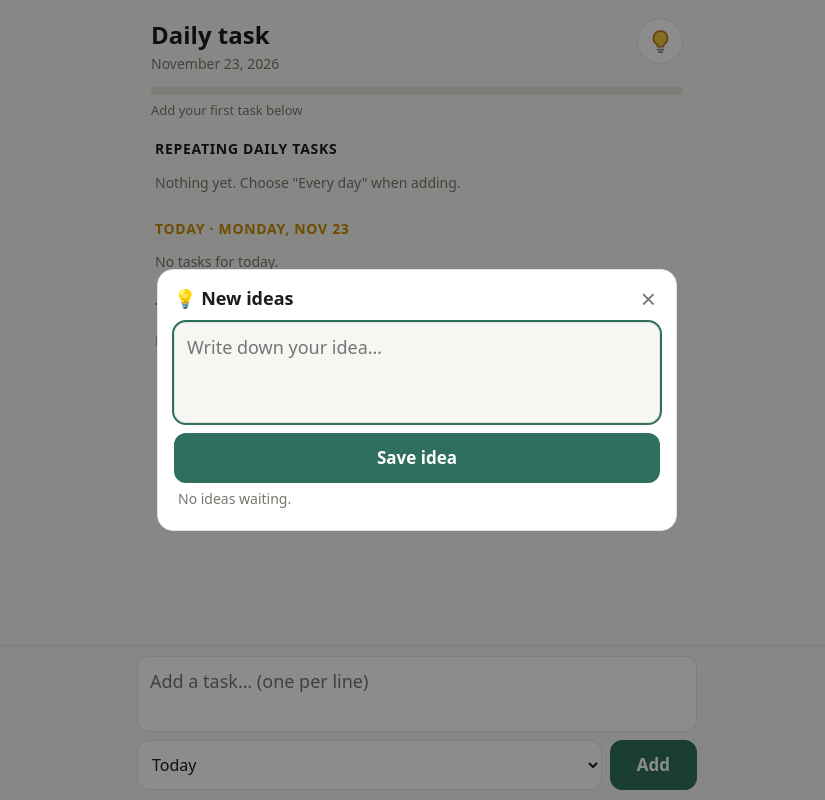
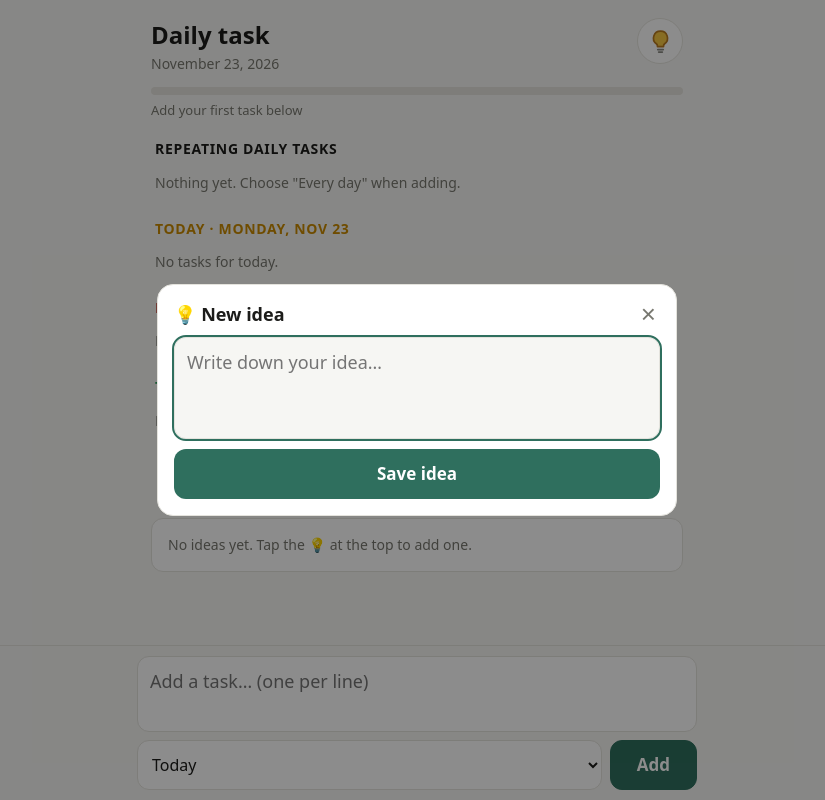
Before and after one commit to sinhdao/Daily-task, a plain HTML site: page index.html in a window 1280 px wide. Both pictures are taken after a click on the button "New ideas". Shown: the whole page, without its empty margins (223-1048 px from the left). Drawn offline with Linux system fonts and the light colour scheme.

Commit message:
Thêm mục Backlog cho việc tồn; hiện ý tưởng ở danh sách chính và mục Completed ideas
Co-Authored-By: Claude Sonnet 5.5 <noreply@anthropic.com>
Claude-Session: https://claude.ai/code/session_013uHqrgoxY5DJ8YSwMuwQQ3

```diff
--- a/index.html
+++ b/index.html
@@ -29,8 +29,13 @@ h2{font-size:13px;text-transform:uppercase;letter-spacing:.05em;color:var(--mute
 .h-daily,.h-today,.h-tom{font-weight:800;font-size:14px}
 .h-daily{color:var(--ink)}
 .h-today{color:#c98a00}
+.h-bl{color:#c0392b;font-weight:800;font-size:14px}
 .h-tom{color:#2f9e5f}
-@media(prefers-color-scheme:dark){.h-today{color:#f5c542}.h-tom{color:#5fd08a}}
+@media(prefers-color-scheme:dark){.h-bl{color:#ef8a7e}.h-today{color:#f5c542}.h-tom{color:#5fd08a}}
+.item.backlog{border-left:4px solid #c0392b}
+.box{background:var(--card);border:1px solid var(--line);border-radius:12px;padding:2px 12px;margin-bottom:8px}
+.box .empty{padding:14px 4px}
+.iditem button.arm{font-size:13px;background:var(--bad);color:#fff;border-radius:8px;padding:5px 8px;line-height:1.2;white-space:nowrap}
 .top{display:flex;justify-content:space-between;align-items:flex-start;gap:10px}
 .bulb{position:relative;flex:none;width:46px;height:46px;border-radius:50%;border:1px solid var(--line);background:var(--card);display:grid;place-items:center;cursor:pointer;padding:0}
 .bulb svg{width:27px;height:27px}
@@ -86,10 +91,15 @@ select,.go{font:inherit;border-radius:12px;border:1px solid var(--line);backgrou
   <div id="daily"></div>
   <h2 class="h-today">Today · <span id="todayDate"></span></h2>
   <div id="once"></div>
+  <h2 class="h-bl">Backlog · <span id="blCount">0</span></h2>
+  <div id="backlog"></div>
   <h2 class="h-tom">Tomorrow · <span id="tomDate"></span></h2>
   <div id="tomorrow"></div>
   <div id="laterWrap"><h2>Upcoming</h2><div id="later"></div></div>
   <button class="clear" id="clear">Clear completed tasks</button>
+  <h2>💡 Ideas · <span id="ideaCount">0</span></h2>
+  <div id="ideas" class="box"></div>
+  <div id="ideaDoneWrap"><h2>Completed ideas · <span id="ideaDoneCount">0</span></h2><div id="ideasDone" class="box"></div></div>
 </div>
 <form id="f" autocomplete="off">
   <div class="row hide" id="dateRow"><label for="dt">Do it on</label><input type="date" id="dt"></div>
@@ -100,10 +110,9 @@ select,.go{font:inherit;border-radius:12px;border:1px solid var(--line);backgrou
   </div>
 </form>
 <dialog id="idDlg">
-  <div class="dh"><strong>💡 New ideas</strong><button type="button" id="idClose" aria-label="Close">×</button></div>
+  <div class="dh"><strong>💡 New idea</strong><button type="button" id="idClose" aria-label="Close">×</button></div>
   <textarea id="it" rows="3" maxlength="600" placeholder="Write down your idea…" spellcheck="true" autocorrect="on" autocapitalize="sentences" lang="en" aria-label="Idea"></textarea>
   <button class="save" type="button" id="idSave">Save idea</button>
-  <div id="idList"></div>
 </dialog>
 <div class="toast" id="toast"></div>
 <script>
@@ -116,14 +125,14 @@ select,.go{font:inherit;border-radius:12px;border:1px solid var(--line);backgrou
   function nice(iso,withYear){var p=iso.split("-");return MON[+p[1]-1]+" "+(+p[2])+(withYear?", "+p[0]:"")}
   function lbl(iso){var p=iso.split("-"),d=new Date(+p[0],+p[1]-1,+p[2]);return WD[d.getDay()]+", "+nice(iso)}
   function toast(m){var t=$("#toast");t.textContent=m;t.classList.add("on");clearTimeout(toast.h);toast.h=setTimeout(function(){t.classList.remove("on")},1700)}
-  function load(){try{var r=JSON.parse(localStorage.getItem(KEY));if(r&&r.items)s=r}catch(e){}}
+  function load(){try{var raw=localStorage.getItem(KEY);if(raw&&!localStorage.getItem(KEY+"-bak1"))localStorage.setItem(KEY+"-bak1",raw);var r=JSON.parse(raw);if(r&&r.items)s=r}catch(e){}}
   function save(){try{localStorage.setItem(KEY,JSON.stringify(s))}catch(e){}}
   function esc(x){return String(x).replace(/[&<>"]/g,function(c){return{"&":"&amp;","<":"&lt;",">":"&gt;",'"':"&quot;"}[c]})}
   function rollover(){
     var t=today();
     if(s.day!==t){
       s.items=s.items.filter(function(i){return i.kind!=="once"||!i.done||(i.for&&i.for>=t)}); // drop finished one-off tasks, keep unfinished ones
-      s.items.forEach(function(i){if(i.kind==="daily")i.done=false});
+      s.items.forEach(function(i){if(i.kind==="daily")i.done=false;if(i.kind==="once"&&!i.done&&(!i.for||i.for<t))i.bl=true}); // unfinished tasks from earlier days go to the backlog
       s.day=t;save();
     }
   }
@@ -131,16 +140,23 @@ select,.go{font:inherit;border-radius:12px;border:1px solid var(--line);backgrou
     return '<div class="item'+(i.done?' done':'')+'"><input type="checkbox" data-c="'+i.id+'"'+(i.done?' checked':'')+'><span>'+esc(i.text)+'</span><button data-d="'+i.id+'" aria-label="Delete">×</button></div>';
   }
   function ideaRow(i){
-    var at=i.at?'Added '+nice(i.at,true):"";
-    return '<div class="iditem'+(i.done?' done':'')+'"><input type="checkbox" data-c="'+i.id+'"'+(i.done?' checked':'')+' aria-label="Completed"><div class="tx"><span>'+esc(i.text)+'</span><small>'+at+'</small></div>'+(i.done?'':'<button class="p" data-p="'+i.id+'" aria-label="Move to tasks for today">→ Task</button>')+'<button data-d="'+i.id+'" aria-label="Delete">×</button></div>';
+    var at=(i.at?'Added '+nice(i.at,true):"")+(i.done&&i.doneAt?' · Done '+nice(i.doneAt,true):"");
+    return '<div class="iditem'+(i.done?' done':'')+'"><input type="checkbox" data-c="'+i.id+'"'+(i.done?' checked':'')+' aria-label="Completed"><div class="tx"><span>'+esc(i.text)+'</span><small>'+at+'</small></div>'+(i.done?'':'<button class="p" data-p="'+i.id+'" aria-label="Add a copy to today\'s tasks">→ Task</button>')+'<button data-di="'+i.id+'" aria-label="Delete idea">×</button></div>';
   }
+  function byDate(a,b){var x=a.at||"",y=b.at||"";return x<y?1:x>y?-1:0}
   function renderIdeas(){
     var all=s.items.filter(function(i){return i.kind==="idea"});
-    var open=all.filter(function(i){return!i.done}).sort(function(a,b){return(a.at||"")<(b.at||"")?1:(a.at||"")>(b.at||"")?-1:0});
-    var done=all.filter(function(i){return i.done});
+    var open=all.filter(function(i){return!i.done}).sort(byDate);
+    var done=all.filter(function(i){return i.done}).sort(function(a,b){var x=a.doneAt||a.at||"",y=b.doneAt||b.at||"";return x<y?1:x>y?-1:0});
     $("#bdg").textContent=open.length?String(open.length):"";
-    $("#idList").innerHTML=(open.length?open.map(ideaRow).join(""):'<div class="empty">No ideas waiting.</div>')+
-      (done.length?'<div class="idh">Completed ('+done.length+')</div>'+done.map(ideaRow).join(""):"");
+    $("#ideaCount").textContent=open.length;
+    $("#ideas").innerHTML=open.length?open.map(ideaRow).join(""):'<div class="empty">No ideas yet. Tap the 💡 at the top to add one.</div>';
+    $("#ideaDoneWrap").classList.toggle("hide",!done.length);
+    $("#ideaDoneCount").textContent=done.length;
+    $("#ideasDone").innerHTML=done.map(ideaRow).join("");
+  }
+  function backlogRow(i){
+    return '<div class="item backlog'+(i.done?' done':'')+'"><input type="checkbox" data-c="'+i.id+'"'+(i.done?' checked':'')+'><span>'+esc(i.text)+'</span>'+(i.done?'':'<button class="p" data-t2="'+i.id+'" aria-label="Move to today">→ Today</button>')+'<button data-d="'+i.id+'" aria-label="Delete">×</button></div>';
   }
   function futureRow(i,showDate){
     return '<div class="item future"><span>'+esc(i.text)+(showDate?'<small>'+lbl(i.for)+'</small>':'')+'</span><button class="p" data-t2="'+i.id+'" aria-label="Move to today">→ Today</button><button data-d="'+i.id+'" aria-label="Delete">×</button></div>';
@@ -149,7 +165,8 @@ select,.go{font:inherit;border-radius:12px;border:1px solid var(--line);backgrou
     $("#date").textContent=new Date().toLocaleDateString("en-US",{month:"long",day:"numeric",year:"numeric"});
     var T=today(),TM=shift(T,1);
     var d=s.items.filter(function(i){return i.kind==="daily"}),
-        o=s.items.filter(function(i){return i.kind==="once"&&(!i.for||i.for<=T)}),
+        o=s.items.filter(function(i){return i.kind==="once"&&!i.bl&&(!i.for||i.for<=T)}),
+        bl=s.items.filter(function(i){return i.kind==="once"&&i.bl}),
         tm=s.items.filter(function(i){return i.kind==="once"&&i.for===TM}),
         lt=s.items.filter(function(i){return i.kind==="once"&&i.for>TM}).sort(function(a,b){return a.for<b.for?-1:1});
     $("#tomDate").textContent=lbl(TM);$("#todayDate").textContent=lbl(T);
@@ -158,10 +175,13 @@ select,.go{font:inherit;border-radius:12px;border:1px solid var(--line);backgrou
     $("#later").innerHTML=lt.map(function(i){return futureRow(i,true)}).join("");
     $("#daily").innerHTML=d.map(row).join("")||'<div class="empty">Nothing yet. Choose "Every day" when adding.</div>';
     $("#once").innerHTML=o.map(row).join("")||'<div class="empty">No tasks for today.</div>';
+    var blOpen=bl.filter(function(i){return!i.done}).length;
+    $("#blCount").textContent=blOpen;
+    $("#backlog").innerHTML=bl.map(backlogRow).join("")||'<div class="empty">Nothing left over. Unfinished tasks from earlier days land here.</div>';
     renderIdeas();
     var tasks=d.concat(o),n=tasks.length,k=tasks.filter(function(i){return i.done}).length;
     $("#bar").style.width=(n?k/n*100:0)+"%";
-    $("#count").textContent=n?(k+" of "+n+" done"):"Add your first task below";
+    $("#count").textContent=(n?(k+" of "+n+" done"):"Add your first task below")+(blOpen?" · "+blOpen+" in backlog":"");
   }
   function syncSel(){var v=$("#k").value;$("#t").placeholder=v==="tom"?"Task for tomorrow…":v==="pick"?"Task name…":"Add a task… (one per line)";$("#dateRow").classList.toggle("hide",v!=="pick");if(v==="pick"&&!$("#dt").value)$("#dt").value=shift(today(),2)}
   $("#k").addEventListener("change",syncSel);
@@ -184,18 +204,20 @@ select,.go{font:inherit;border-radius:12px;border:1px solid var(--line);backgrou
   var itx=$("#it");
   function fitIdea(){itx.style.height="auto";itx.style.height=Math.min(itx.scrollHeight+2,window.innerHeight*0.4)+"px"}
   itx.addEventListener("input",fitIdea);
-  $("#bulb").onclick=function(){renderIdeas();$("#idDlg").showModal();setTimeout(function(){itx.focus()},50)};
+  $("#bulb").onclick=function(){$("#idDlg").showModal();setTimeout(function(){itx.focus()},50)};
   $("#idClose").onclick=function(){$("#idDlg").close()};
   $("#idSave").onclick=function(){
     var v=itx.value.trim();if(!v){itx.focus();return}
     s.items.push({id:Date.now().toString(36)+Math.random().toString(36).slice(2,5),text:v,kind:"idea",done:false,for:"",at:today()});
-    itx.value="";fitIdea();save();render();itx.focus();
+    itx.value="";fitIdea();save();render();$("#idDlg").close();toast("Idea saved");
   };
   document.addEventListener("click",function(e){
     var c=e.target.getAttribute&&e.target.getAttribute("data-c"),d=e.target.getAttribute&&e.target.getAttribute("data-d"),pr=e.target.getAttribute&&e.target.getAttribute("data-p"),t2=e.target.getAttribute&&e.target.getAttribute("data-t2");
-    if(t2){s.items.forEach(function(i){if(i.id===t2){i.for=""}});save();render();toast("Moved to today")}
-    if(pr){s.items.forEach(function(i){if(i.id===pr){i.kind="once";i.done=false}});save();render()}
-    if(c){s.items.forEach(function(i){if(i.id===c)i.done=e.target.checked});save();render()}
+    var di=e.target.getAttribute&&e.target.getAttribute("data-di");
+    if(t2){s.items.forEach(function(i){if(i.id===t2){i.for="";i.bl=false}});save();render();toast("Moved to today")}
+    if(pr){var src=s.items.filter(function(i){return i.id===pr})[0];if(src){s.items.push({id:Date.now().toString(36)+Math.random().toString(36).slice(2,5),text:src.text,kind:"once",done:false,for:""});save();render();toast("Added to Today (idea kept)")}}
+    if(c){s.items.forEach(function(i){if(i.id===c){i.done=e.target.checked;if(i.kind==="idea")i.doneAt=i.done?today():""}});save();render()}
+    if(di){var b=e.target;if(!b.classList.contains("arm")){b.classList.add("arm");b.textContent="Delete?";clearTimeout(b._h);b._h=setTimeout(function(){b.classList.remove("arm");b.textContent="×"},3000)}else{s.items=s.items.filter(function(i){return i.id!==di});save();render()}}
     if(d){s.items=s.items.filter(function(i){return i.id!==d});save();render()}
   });
   $("#clear").onclick=function(){s.items=s.items.filter(function(i){return i.kind!=="once"||!i.done});save();render()};
```
